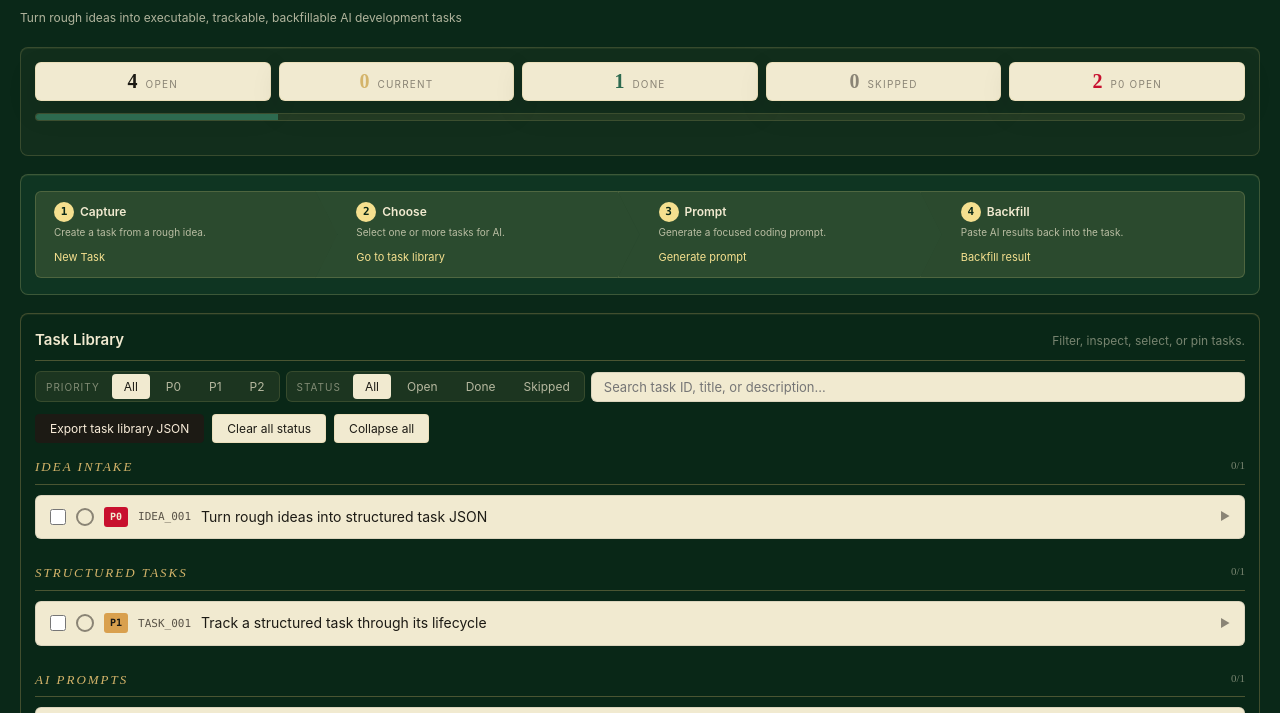
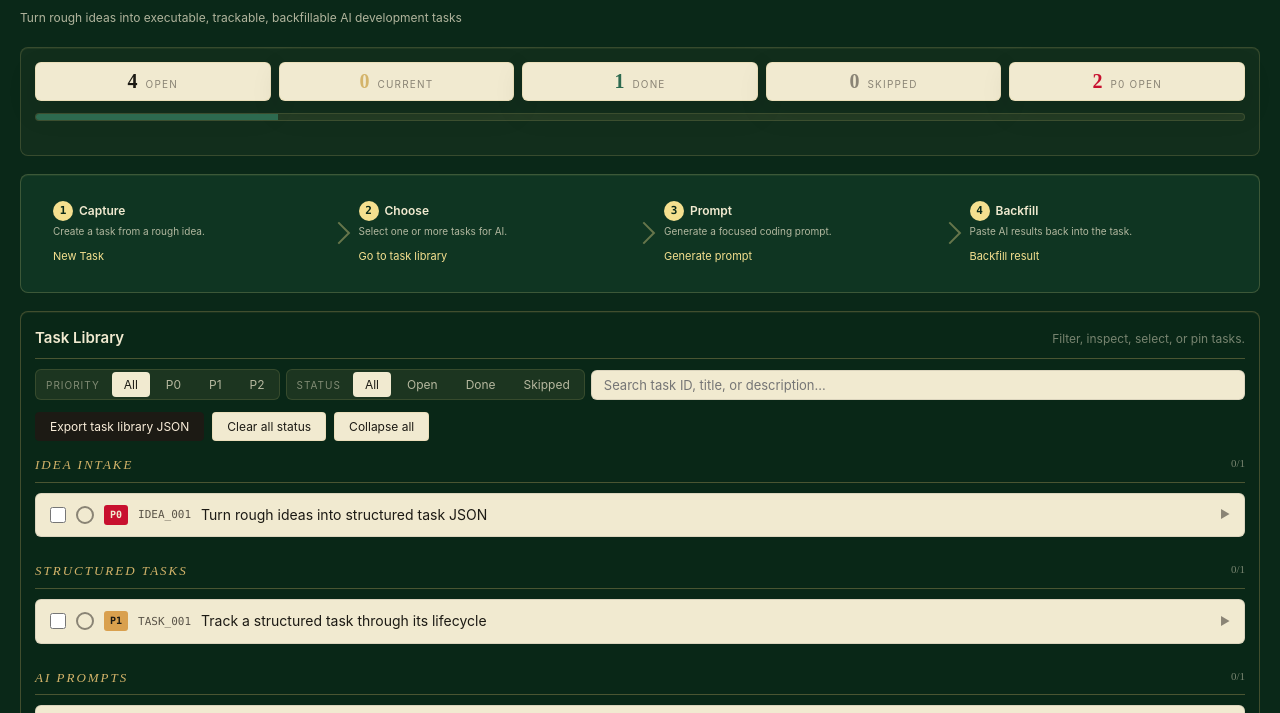
Before and after one commit to szpack/ai-task-flow, a plain HTML site: page index.html in a window 1280 px wide. Shown: the part 77-790 px from the top of the page. Drawn offline with Linux system fonts and the light colour scheme.

Commit message:
Remove nested workflow borders

```diff
--- a/index.html
+++ b/index.html
@@ -206,29 +206,36 @@
   .workflow-step {
     position: relative;
     flex: 1 1 0;
-    background: rgba(245, 224, 143, 0.12);
-    border: 1px solid rgba(245, 224, 143, 0.18);
-    border-right: 0;
+    background: transparent;
+    border: 0;
     padding: 10px 24px 10px 18px;
     color: var(--cream-secondary);
     min-width: 0;
-    clip-path: polygon(0 0, calc(100% - 22px) 0, 100% 50%, calc(100% - 22px) 100%, 0 100%, 22px 50%);
+    clip-path: none;
   }
   .workflow-step:first-child {
-    border-radius: 6px 0 0 6px;
-    clip-path: polygon(0 0, calc(100% - 22px) 0, 100% 50%, calc(100% - 22px) 100%, 0 100%);
+    border-radius: 0;
   }
   .workflow-step:not(:first-child) {
-    margin-left: -22px;
-    padding-left: 40px;
+    margin-left: 0;
+    padding-left: 30px;
+  }
+  .workflow-step:not(:first-child)::before {
+    content: "";
+    position: absolute;
+    left: 2px;
+    top: 50%;
+    width: 14px;
+    height: 14px;
+    border-top: 2px solid rgba(245, 224, 143, 0.38);
+    border-right: 2px solid rgba(245, 224, 143, 0.38);
+    transform: translateY(-50%) rotate(45deg);
   }
   .workflow-step:last-child {
-    border-right: 1px solid rgba(245, 224, 143, 0.18);
-    border-radius: 0 6px 6px 0;
-    clip-path: polygon(0 0, 100% 0, 100% 100%, 0 100%, 22px 50%);
+    border-radius: 0;
   }
   .workflow-step:hover {
-    background: rgba(245, 224, 143, 0.18);
+    background: rgba(245, 224, 143, 0.06);
   }
   .workflow-step-title {
     display: flex;
```
